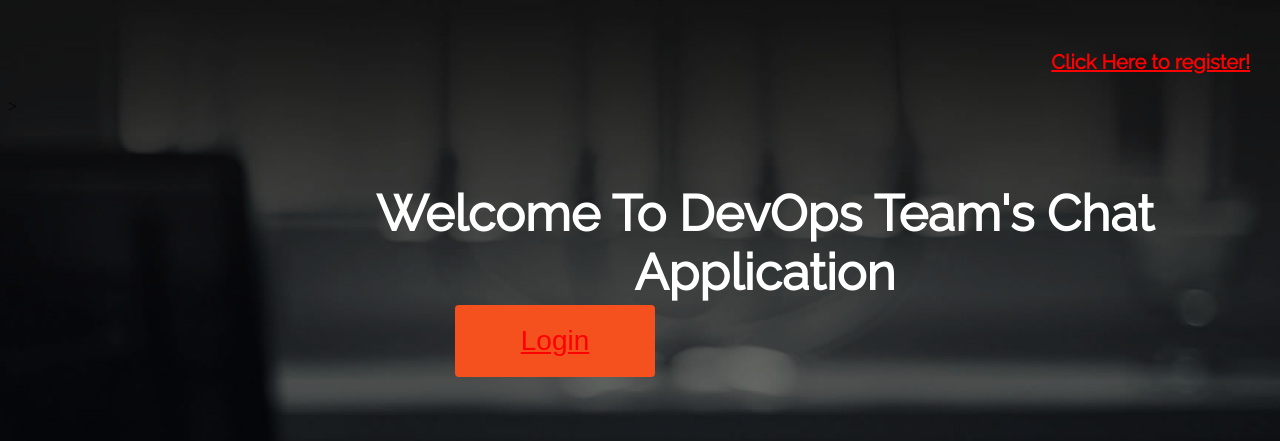
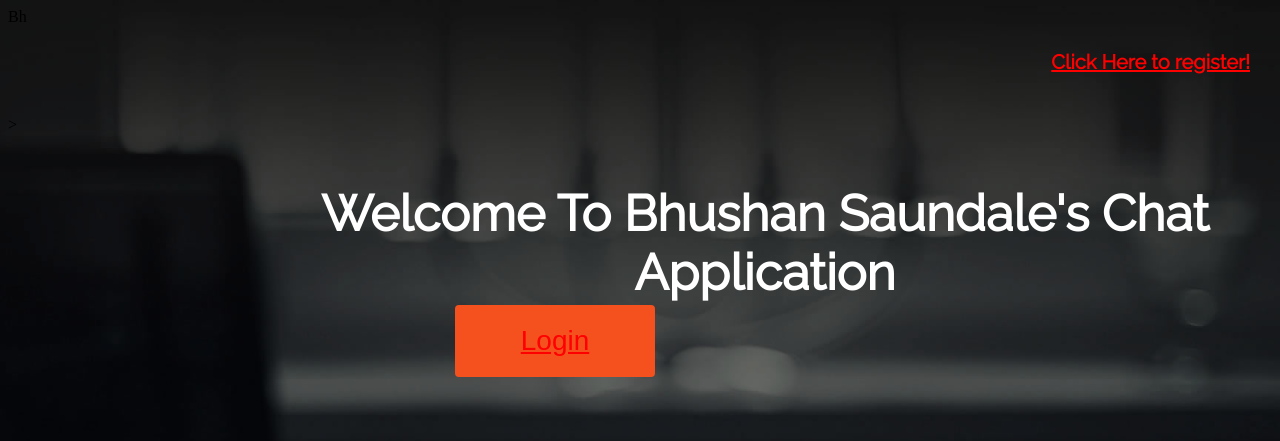
Before and after one commit to SaundaleB1995/CodeDeployGitHub, a Django app: template fundoo/fundooapp/templates/index.html in a window 1280 px wide. Shown: the top 441 px of the page. Run offline with Django 3.2, Linux system fonts and the light colour scheme; the template is opened without the code that fills it, so the values that code supplies are empty.

Commit message:
Update index.html

```diff
--- a/fundoo/fundooapp/templates/index.html
+++ b/fundoo/fundooapp/templates/index.html
@@ -1,4 +1,4 @@
-{% load staticfiles %}
+Bh{% load staticfiles %}
 <link rel="stylesheet" type="text/css" href="{% static 'css/style.css' %}">
 <link rel="stylesheet" href="https://fonts.googleapis.com/css?family=Raleway">
 <meta name="viewport" content="width=device-width, initial-scale=1">
@@ -7,7 +7,7 @@
 {#  Main HomePage contain links for login and registration #}
 {% block content %}
 <center>
-    <h1>Welcome To DevOps Team's Chat Application</h1><br><br>
+    <h1>Welcome To Bhushan Saundale's Chat Application</h1><br><br>
     <button class="button" style="vertical-align:middle"><span><a href="{% url 'sign_in' %}">Login</a></span></button><br>
     <h3><a href="{% url 'signup' %}">Click Here to register!</a></h3><br><br>
     </center>
```
